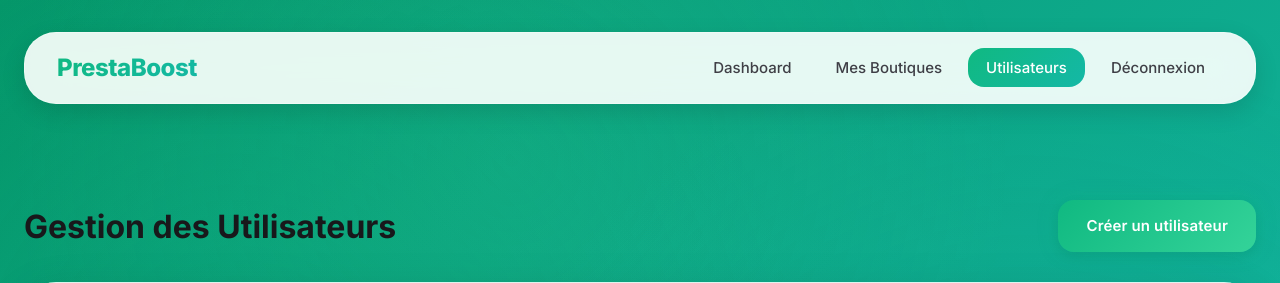
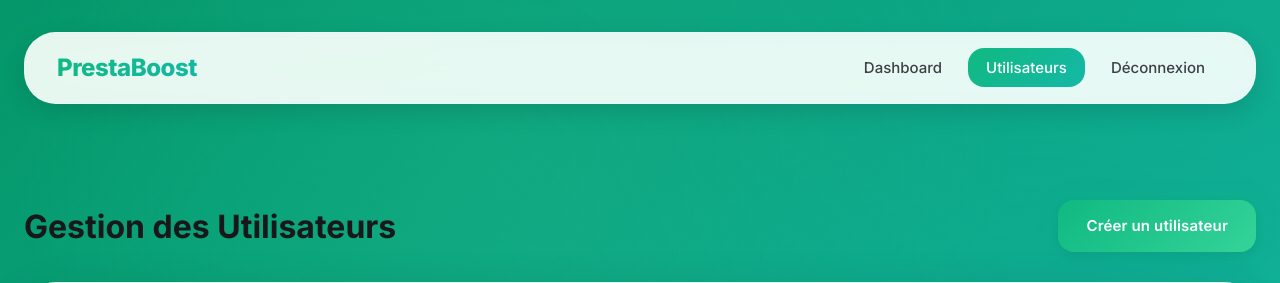
Before and after one commit to Maureenhddi/prestaBoost, a Symfony app: template templates/users/index.html.twig in a window 1280 px wide. Shown: the top 283 px of the page. Run offline with Twig, Linux system fonts and the light colour scheme; the template is opened without the code that fills it, so the values that code supplies are empty; some libraries are stand-ins or nearby versions.

Commit message:
Fix: Remove boutiques link from users index navbar
🤖 Generated with [Claude Code](https://claude.com/claude-code)

Co-Authored-By: Claude <noreply@anthropic.com>

```diff
--- a/templates/users/index.html.twig
+++ b/templates/users/index.html.twig
@@ -8,7 +8,6 @@
         <div class="navbar-brand">PrestaBoost</div>
         <ul class="navbar-menu">
             <li><a href="{{ path('app_dashboard') }}">Dashboard</a></li>
-            <li><a href="{{ path('app_boutiques') }}">Mes Boutiques</a></li>
             <li><a href="{{ path('app_users') }}" class="active">Utilisateurs</a></li>
             <li><a href="{{ path('app_logout') }}">Déconnexion</a></li>
         </ul>
```
